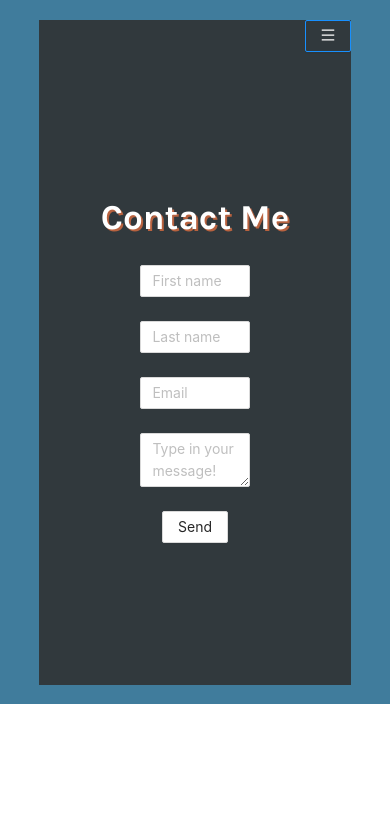
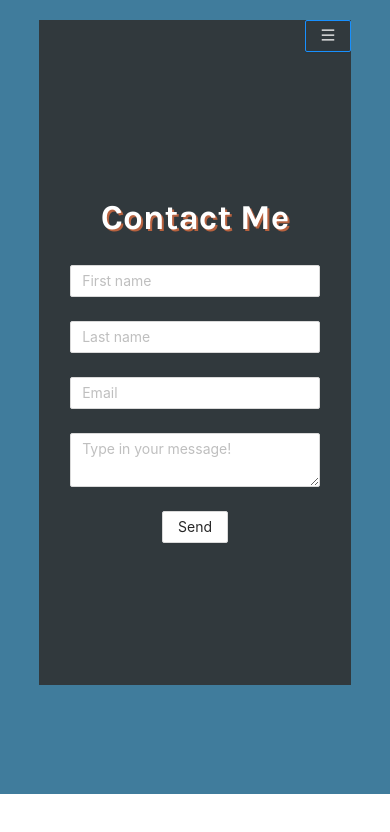
Before and after one commit to majdajroudi/Portfolio, a React (Create React App) app: page /contact in a window 390 px wide. Shown: the top 832 px of the page. Built offline with nearby package versions, Linux system fonts and the light colour scheme; a web font is replaced by a local one.

Commit message:
make contact page responsive

```diff
--- a/src/containers/Contact/index.css
+++ b/src/containers/Contact/index.css
@@ -33,3 +33,23 @@
 .contact__form .ant-form-item {
     width: 35%;
 }
+
+@media (max-width: 768px) {
+    .contact__form .ant-form-item {
+        width: 60%;
+    }
+
+    .contact {
+        margin-bottom: 40px;
+    }
+}
+
+@media (max-width: 425px) {
+    .contact__form .ant-form-item {
+        width: 80%;
+    }
+
+    .contact {
+        margin-bottom: 90px;
+    }
+}
```
